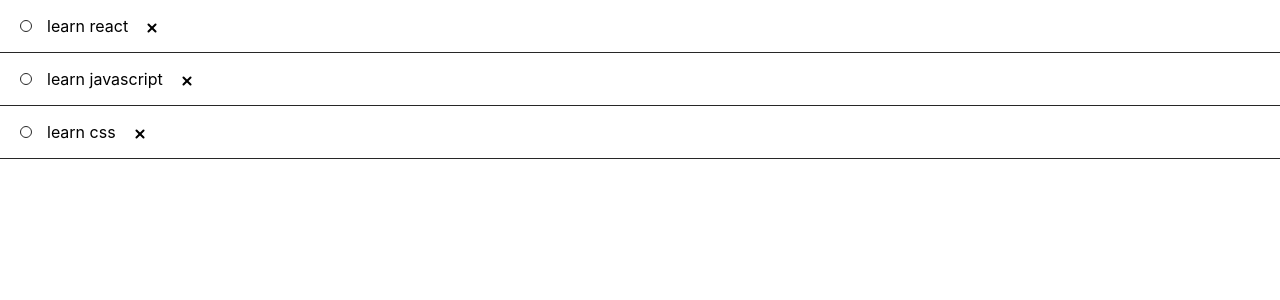
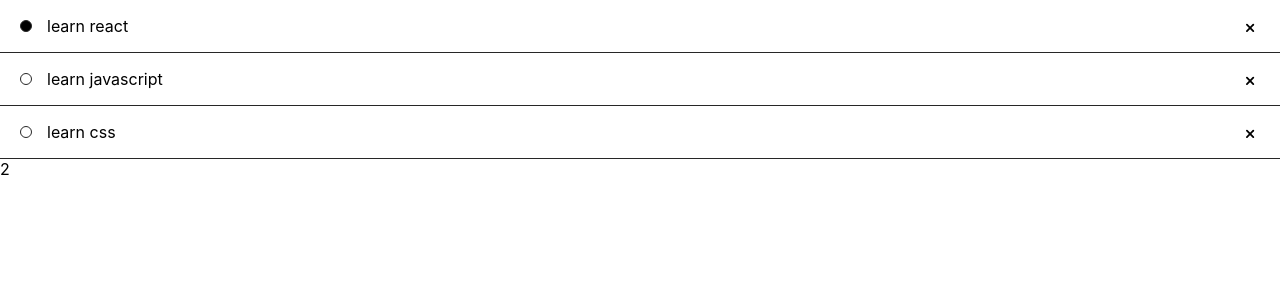
Before and after one commit to didiersnake/todo-app, a React (Create React App) app: page / in a window 1280 px wide. Shown: the top 300 px of the page. Built offline with nearby package versions, Linux system fonts and the light colour scheme; the HTML template or start-up script is replaced by a standard one.

Commit message:
active items left

```diff
--- a/src/components/TodoItem.js
+++ b/src/components/TodoItem.js
@@ -1,18 +1,22 @@
 import React, { useState } from "react";
+import "./todoItem.css"
 
-const TodoItem = ({ status_, text }) => {
+const TodoItem = ({ status_, text, onClick}) => {
   const [status, setStatus] = useState(status_);
 
+    //on click change item active status
+    // fix number of active items
   const toggle = () => {
       setStatus((prevState) => !prevState);
-      console.log("clicked")
-  };
+      onClick(!status)
+    };
 
   return (
     <div className="label">
       <div
         className={status ? "active" : " active completed"}
         onClick={toggle}
+
       />
       <p>{text}</p>
       <div className="gg-close-r"></div>
--- /dev/null
+++ b/src/components/todoItem.css
@@ -0,0 +1,51 @@
+.label {
+  display: flex;
+  align-items: center;
+  justify-content: baseline;
+  gap: 15px;
+  padding: 0px 20px;
+  border-bottom: .5px solid rgb(39, 39, 39);
+
+}
+
+.active{
+  border: 1px solid rgb(39, 39, 39);
+  width: 10px;
+  height: 10px;
+  border-radius: 50%;
+}
+
+.completed {
+  background: black;
+}
+
+ .gg-close-r {
+ box-sizing: border-box;
+ position: fixed;
+ right: 0;
+ padding: 0 20px;
+ display: block;
+ transform: scale(var(--ggs,.9));
+ width: 15px;
+ height: 15px;
+
+}
+
+.gg-close-r::after,
+.gg-close-r::before {
+ content: "";
+ display: block;
+ box-sizing: border-box;
+ position: absolute;
+ width: 12px;
+ height: 2px;
+ background: currentColor;
+ transform: rotate(45deg);
+ border-radius: 5px;
+ top: 8px;
+ left: 3px
+}
+
+.gg-close-r::after {
+ transform: rotate(-45deg)
+}
--- a/src/features/TodoList.js
+++ b/src/features/TodoList.js
@@ -1,4 +1,3 @@
-
 import React, { useState } from "react";
 import { selectAllTodo } from "./todoSlice";
 import { useSelector } from "react-redux";
@@ -7,9 +6,36 @@ import TodoItem from "../components/TodoItem";
 export const TodoList = () => {
   const [state, setState] = useState("all");
   const todoItems = useSelector(selectAllTodo);
+
+  const itemsLeft = todoItems.filter((item) => {
+    return Boolean(item.active);
+  });
+  const [activeItems, setActiveItems] = useState(itemsLeft.length);
+
+  const handleClick = (status_) => {
+    Boolean(status_)
+      ? setActiveItems((prevState) => prevState + 1)
+      : setActiveItems((prevState) => prevState - 1);
+
+  };
+
   const todoList = todoItems.map((item) => {
-    return <TodoItem key={item.id} text={item.text} status_={item.active} />;
+    return (
+      <TodoItem
+        key={item.id}
+        text={item.text}
+        status_={item.active}
+        onClick={handleClick}
+      />
+    );
   });
 
-  return <div>{todoList}</div>;
+  return (
+    <div>
+      {todoList}
+      <div>
+        <div>{activeItems}</div>
+      </div>
+    </div>
+  );
 };
--- a/src/features/todoSlice.js
+++ b/src/features/todoSlice.js
@@ -3,7 +3,7 @@ import { createSlice } from "@reduxjs/toolkit";
 export const initialState = [
   {
     id: 1,
-    active: true,
+    active: false,
     text: "learn react",
   },
   {
--- a/src/index.css
+++ b/src/index.css
@@ -12,54 +12,3 @@ code {
   font-family: source-code-pro, Menlo, Monaco, Consolas, 'Courier New',
     monospace;
 }
-
-
-.label {
-  display: flex;
-  align-items: center;
-  justify-content: baseline;
-  gap: 15px;
-  padding: 0px 20px;
-  border-bottom: .5px solid rgb(39, 39, 39);
-
-}
-
-.active{
-  border: 1px solid rgb(39, 39, 39);
-  width: 10px;
-  height: 10px;
-  border-radius: 50%;
-}
-
-.completed {
-  background: black;
-}
-
- .gg-close-r {
- box-sizing: border-box;
- position: relative;
- display: block;
- transform: scale(var(--ggs,1));
- width: 15px;
- height: 15px;
-
-}
-
-.gg-close-r::after,
-.gg-close-r::before {
- content: "";
- display: block;
- box-sizing: border-box;
- position: absolute;
- width: 12px;
- height: 2px;
- background: currentColor;
- transform: rotate(45deg);
- border-radius: 5px;
- top: 8px;
- left: 3px
-}
-
-.gg-close-r::after {
- transform: rotate(-45deg)
-}
```
